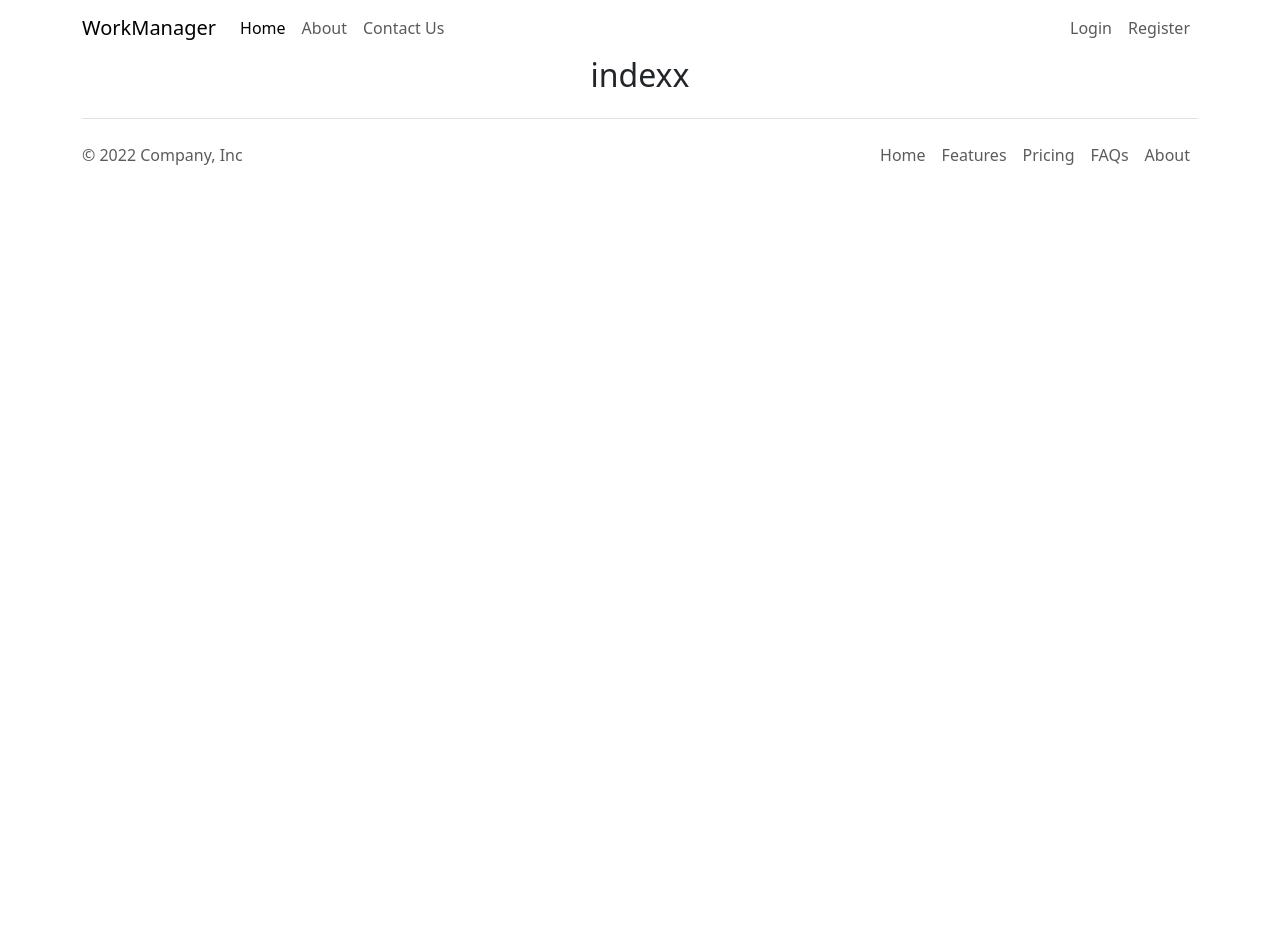
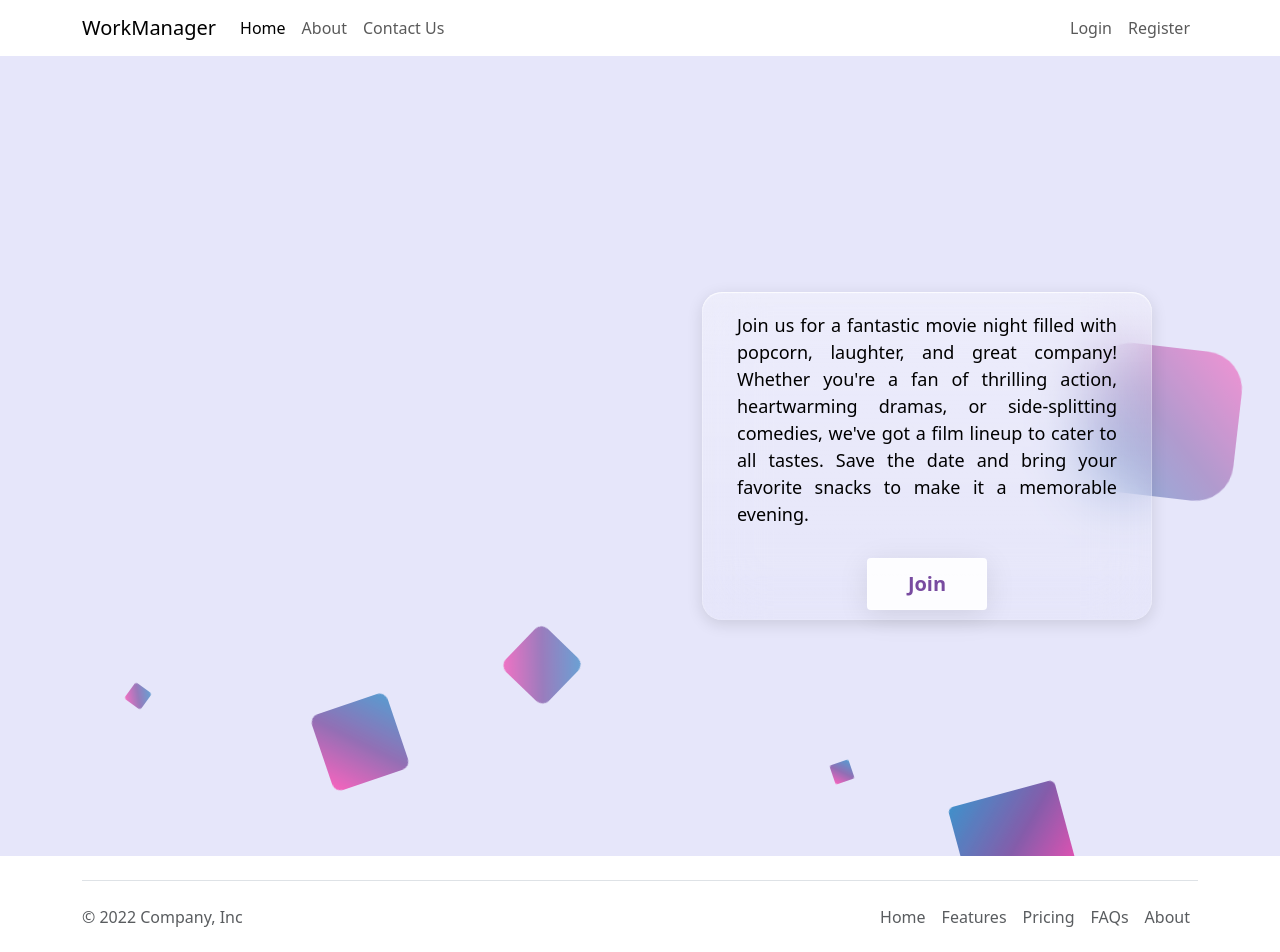
Before and after one commit to Bishnu59273/work-manager, a Next.js app: page / in a window 1280 px wide. Shown: the top 952 px of the page. Before the commit the page ends 800 px from the top, so only its background shows below. Built offline with nearby package versions, Linux system fonts and the light colour scheme.

Commit message:
desing started

```diff
--- a/src/app/about/page.js
+++ b/src/app/about/page.js
@@ -1,6 +1,6 @@
 export default function About() {
   return (
-    <div className="text-center">
+    <div className="container text-center m-5">
       <h1>This is about page</h1>
     </div>
   );
--- a/src/app/components/NavBar.js
+++ b/src/app/components/NavBar.js
@@ -10,7 +10,7 @@ export default function NavBar() {
   const handleLogout = () => {
     localStorage.removeItem("token");
     setUserDetails(null); // Update context on logout
-    router.push("/login");
+    router.push("/");
   };
 
   return (
--- a/src/app/page.js
+++ b/src/app/page.js
@@ -1,3 +1,4 @@
+import "./style/style.css";
 async function Timeout() {
   await new Promise((resvole) => {
     setTimeout(resvole, 3000);
@@ -7,8 +8,36 @@ async function Timeout() {
 export default async function Home() {
   // await Timeout();
   return (
-    <div className="container text-center">
-      <h2>indexx</h2>
+    <div className="container-fluid p-0">
+      <>
+        <section>
+          <div className="content">
+            <div className="info">
+              <p>
+                Join us for a fantastic movie night filled with popcorn,
+                laughter, and great company! Whether you're a fan of thrilling
+                action, heartwarming dramas, or side-splitting comedies, we've
+                got a film lineup to cater to all tastes. Save the date and
+                bring your favorite snacks to make it a memorable evening.
+              </p>
+              <button className="btn join">Join</button>
+            </div>
+          </div>
+
+          <ul className="circles">
+            <li></li>
+            <li></li>
+            <li></li>
+            <li></li>
+            <li></li>
+            <li></li>
+            <li></li>
+            <li></li>
+            <li></li>
+            <li></li>
+          </ul>
+        </section>
+      </>
     </div>
   );
 }
--- /dev/null
+++ b/src/app/style/style.css
@@ -0,0 +1,211 @@
+nav {
+  background-color: transparent;
+  position: sticky;
+  top: 0;
+}
+.login {
+  width: 100%;
+  justify-content: end;
+}
+label.col-sm-2.col-form-label.role {
+  padding-right: 0;
+}
+section {
+  position: relative;
+  display: flex;
+  align-items: center;
+  background: lavender;
+  min-height: 100vh;
+  overflow: hidden;
+}
+
+.content {
+  right: 10%;
+  position: absolute;
+  display: flex;
+  flex-direction: row;
+  justify-content: center;
+  align-items: center;
+  gap: 30px;
+  background: linear-gradient(
+    180deg,
+    rgba(255, 255, 255, 0.28) 0%,
+    rgba(255, 255, 255, 0) 100%
+  );
+  backdrop-filter: blur(30px);
+  border-radius: 20px;
+  box-shadow: 0 0.5px 0 1px rgba(255, 255, 255, 0.23) inset,
+    0 1px 0 0 rgba(255, 255, 255, 0.66) inset, 0 4px 16px rgba(0, 0, 0, 0.12);
+  z-index: 10;
+}
+
+.info {
+  display: flex;
+  flex-direction: column;
+  justify-content: center;
+  align-items: center;
+  max-width: 450px;
+  padding: 0 35px;
+  text-align: justify;
+}
+
+.info p {
+  color: #000000;
+  font-size: 18px;
+  margin-top: 20px;
+  margin-bottom: 20px;
+  /* line-height: 1.5; */
+}
+
+.join {
+  display: block;
+  padding: 10px 40px;
+  margin: 10px auto;
+  font-size: 20px;
+  font-weight: 700;
+  border-radius: 4px;
+  outline: none;
+  text-decoration: none;
+  color: #784ba0;
+  background: rgba(255, 255, 255, 0.9);
+  box-shadow: 0 6px 30px rgba(0, 0, 0, 0.1);
+  border: 1px solid rgba(255, 255, 255, 0.3);
+  cursor: pointer;
+}
+
+.join:hover {
+  animation: gelatine 0.5s 1;
+}
+
+@keyframes gelatine {
+  0%,
+  100% {
+    transform: scale(1, 1);
+  }
+  25% {
+    transform: scale(0.9, 1.1);
+  }
+  50% {
+    transform: scale(1.1, 0.9);
+  }
+  75% {
+    transform: scale(0.95, 1.05);
+  }
+}
+
+/* ANIMATED BACKGROUND */
+
+.circles {
+  position: absolute;
+  top: 0;
+  left: 0;
+  width: 100%;
+  height: 100%;
+  overflow: hidden;
+}
+
+.circles li {
+  position: absolute;
+  display: block;
+  list-style: none;
+  width: 20px;
+  height: 20px;
+  background-color: #ff3cac;
+  background-image: linear-gradient(
+    225deg,
+    #ff3cac 0%,
+    #784ba0 50%,
+    #2b86c5 100%
+  );
+  animation: animate 25s linear infinite;
+  bottom: -150px;
+}
+
+.circles li:nth-child(1) {
+  left: 25%;
+  width: 80px;
+  height: 80px;
+  animation-delay: 0s;
+}
+
+.circles li:nth-child(2) {
+  left: 10%;
+  width: 20px;
+  height: 20px;
+  animation-delay: 2s;
+  animation-duration: 12s;
+}
+
+.circles li:nth-child(3) {
+  left: 70%;
+  width: 20px;
+  height: 20px;
+  animation-delay: 4s;
+}
+
+.circles li:nth-child(4) {
+  left: 40%;
+  width: 60px;
+  height: 60px;
+  animation-delay: 0s;
+  animation-duration: 18s;
+}
+
+.circles li:nth-child(5) {
+  left: 65%;
+  width: 20px;
+  height: 20px;
+  animation-delay: 0s;
+}
+
+.circles li:nth-child(6) {
+  left: 75%;
+  width: 110px;
+  height: 110px;
+  animation-delay: 3s;
+}
+
+.circles li:nth-child(7) {
+  left: 35%;
+  width: 150px;
+  height: 150px;
+  animation-delay: 7s;
+}
+
+.circles li:nth-child(8) {
+  left: 50%;
+  width: 25px;
+  height: 25px;
+  animation-delay: 15s;
+  animation-duration: 45s;
+}
+
+.circles li:nth-child(9) {
+  left: 20%;
+  width: 15px;
+  height: 15px;
+  animation-delay: 2s;
+  animation-duration: 35s;
+}
+
+.circles li:nth-child(10) {
+  left: 85%;
+  width: 150px;
+  height: 150px;
+  animation-delay: 0s;
+  animation-duration: 11s;
+}
+
+@keyframes animate {
+  0% {
+    transform: translateY(0) rotate(0deg);
+    opacity: 1;
+    border-radius: 0;
+  }
+
+  100% {
+    transform: translateY(-1000px) rotate(720deg);
+    opacity: 0;
+    border-radius: 50%;
+  }
+}
--- a/src/style/style.css
+++ /dev/null
@@ -1,7 +0,0 @@
-.login {
-  width: 100%;
-  justify-content: end;
-}
-label.col-sm-2.col-form-label.role {
-  padding-right: 0;
-}
```
